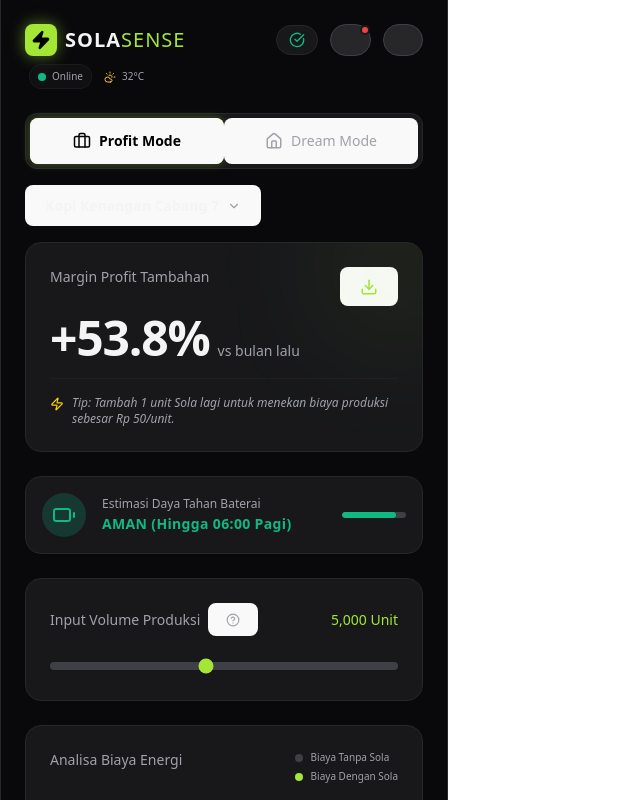
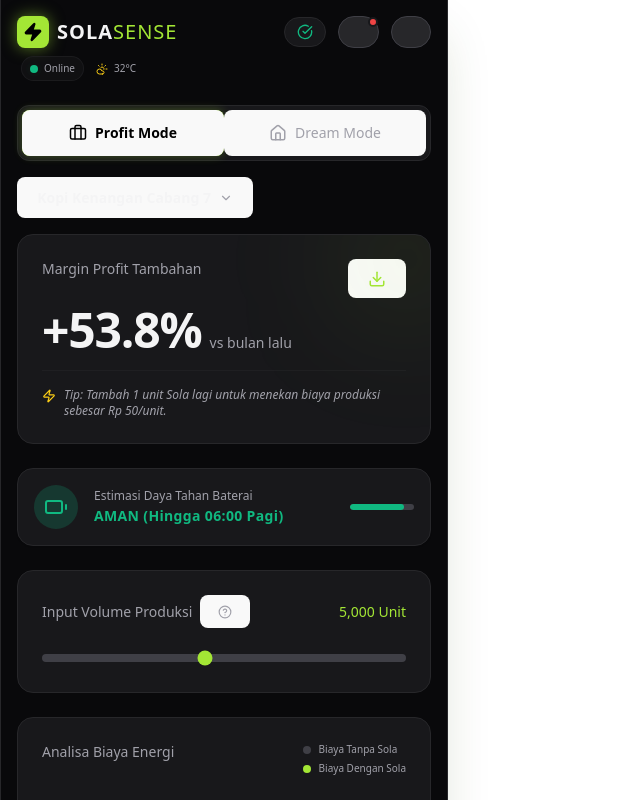
Before and after one commit to SOLA-chicco/sola-mvp-final, a React (Vite) app: page / in a window 1280 px wide. Shown: the top 800 px of the page, without its empty margins (0-640 px from the left). Built offline with nearby package versions, Linux system fonts and the light colour scheme.

Commit message:
Update App.jsx

```diff
--- a/src/App.jsx
+++ b/src/App.jsx
@@ -376,13 +376,12 @@ const App = () => {
   };
 
   return (
-    <div className={`min-h-screen ${theme.bg} ${theme.text} font-sans selection:bg-lime-400 selection:text-black flex justify-center overflow-hidden transition-colors duration-500`}>
-
-      {/* Mobile Wrapper */}
-     <div className="w-full md:max-w-md bg-zinc-950 min-h-screen relative flex flex-col md:shadow-2xl md:shadow-lime-900/20 md:border-x border-zinc-800">
+  <div className="min-h-screen bg-zinc-950 text-zinc-100 font-sans selection:bg-lime-400 selection:text-black">
+  {/* Mobile Wrapper: Gunakan mx-auto untuk tengah di laptop, w-full untuk HP */}
+  <div className="w-full min-h-screen bg-zinc-950 relative flex flex-col md:max-w-md md:mx-auto md:shadow-2xl md:shadow-lime-900/20 md:border-x border-zinc-800">
 
         {/* Header & Status Bar */}
-        <header className="p-6 pb-2 relative z-10">
+        <header className="p-4 pb-2 relative z-10">
 
           <div className="flex justify-between items-start mb-6">
             <div className="flex flex-col gap-1">
@@ -478,7 +477,7 @@ const App = () => {
         </header>
 
         {/* Main Content */}
-        <main className="flex-1 overflow-y-auto p-6 pt-2 pb-24 scrollbar-hide">
+        <main className="flex-1 overflow-y-auto p-4 pt-2 pb-24 scrollbar-hide">
           {/* DEVICE MENU */}
           {activeTab === 'dashboard' && mode === 'business' && (
             <div className="mb-4 animate-fade-in relative z-20">
```
